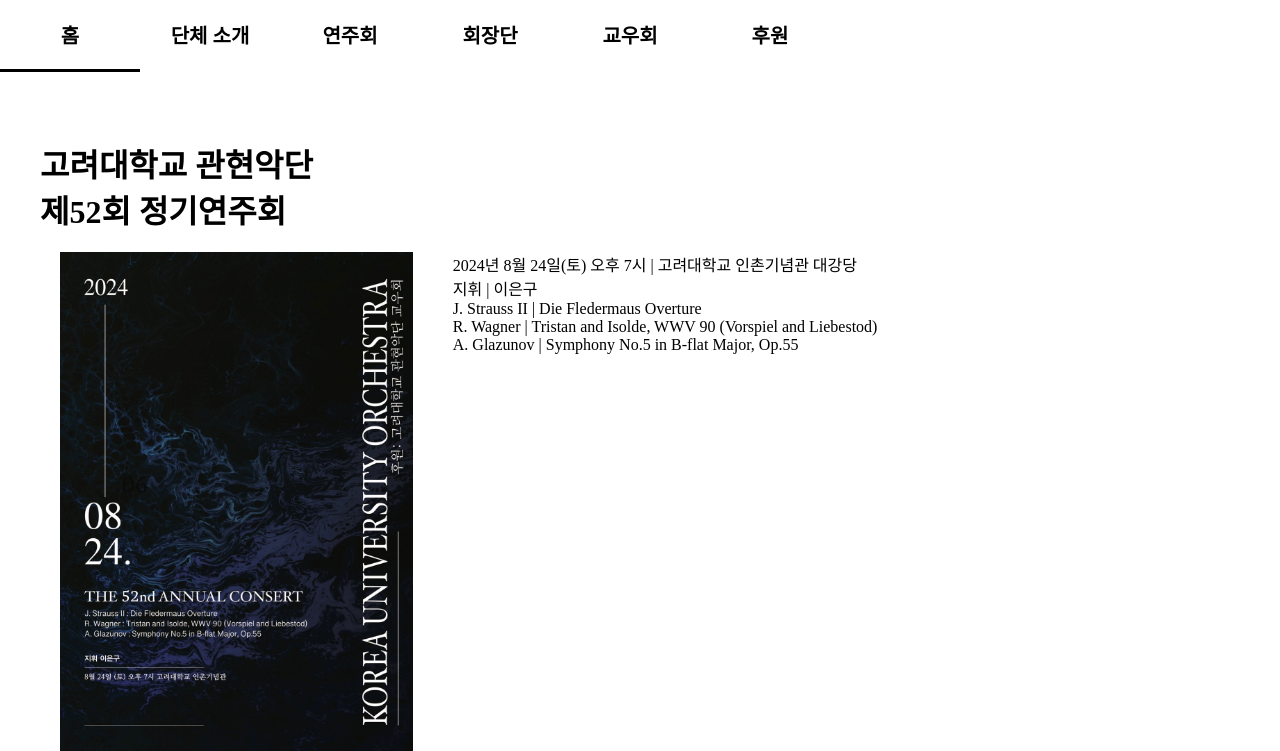
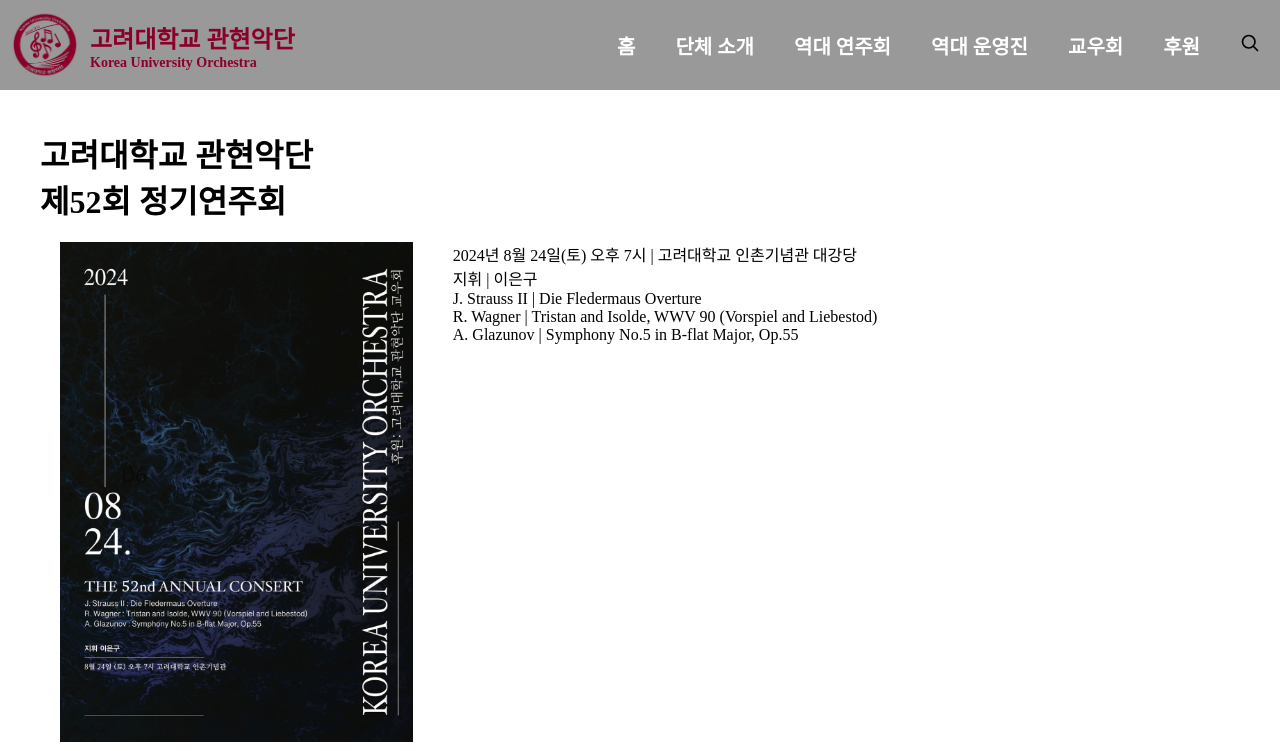
Before and after one commit to TY-ON/KUO-Korea-University-Orchestra-, a Python web app: template flask/templates/index.html in a window 1280 px wide. Shown: the top 751 px of the page. Run offline with Jinja, Linux system fonts and the light colour scheme; the template is opened without the code that fills it, so the values that code supplies are empty; some web fonts are replaced.

Commit message:
base style of menu bar

```diff
--- a/flask/static/css/style.css
+++ b/flask/static/css/style.css
@@ -1,3 +1,7 @@
+/* font */
+
+/* KoPub world 돋움 */
+@import "//cdn.jsdelivr.net/npm/font-kopubworld@1.0/dotum.min.css";
 
 /*전체 영역*/
 * {
@@ -18,19 +22,83 @@ div{
     padding:20px
 }
 
+#end > #icon{
+    width: 40px;
+    height: 40px;
+    padding: 0px;
+    float: left;
+    align-self: center;
+}
+
+#logo{
+    padding: 10px;
+    width: 70px;
+    height: 70px;
+}
+
+/* menu bar (GND) */
 #menu{
-    height: 100px;
+    height: 90px;
+    display: flex;
+    background-color: rgb(0 0 0 / 40%);
+    --main-font-color: white;
+    color: var(--main-font-color);
+    --sub-font-color: #8B0029;
+    color: var(--sub-font-color);
     padding: 0px;
+}
+#menu > div{
+    width: 350px;
+    flex-grow: 0;
+    padding: 0px;
+
+    display: flex;
+}
+#menu > div > div{
+    padding: 0px;
+
+    display: flex;
+    flex-direction: column;
+    justify-content: center;
+}
+#menu > div > div > div{
+    padding: 0px;
+    font-family: 'KoPubWorld Dotum';
+    font-style: normal;
+    font-weight: 700;
+    text-align: left;
+
+    display: flex;
+    flex-direction: column;
+    justify-content: center;
+}
+#menu > div > div > #main_subject{
+    font-size: 24px;
+}
+#menu > div > div > #sub_subject{
+    font-size: 14px;
+}
+
+#menu > ul{
+    flex-grow: 1;
+    display: flex;
+    align-items: center;
+    justify-content: flex-end;
 }
 
 #menu > ul > li{
-    font: bold 20px "malgun gothic";
+    font-family: 'KoPubWorld Dotum';
+    font-style: normal;
+    font-weight: 700;
+    font-size: 20px;
     text-align: center;
 
     float:left;
-    width:140px;
     padding: 0px;
     position: relative;
+}
+#menu > ul > li > a{
+    color: var(--main-font-color);
 }
 #menu > ul > li > ul{
     font-size: 14px;
@@ -43,16 +111,19 @@ div{
     border-bottom: 3px solid;
 
 }
+#menu > ul > li:hover > a{
+    color: var(--sub-font-color);
+}
 #menu > ul > li:hover > ul{
     display: block;
 }
 #menu > ul > li > ul > a > li{
-    width:140px;
     margin-top:10px;
 }
 
+/* Footer (FND) */
 #end{
-    background-color: rgb(86, 86, 86);
+    background-color: #333333;
     padding: 0px;
     width: calc(100vw - 17px);
     height: 200px;
@@ -66,6 +137,7 @@ div{
     float: left;
     align-self: center;
 }
+
 #end > #icon > a {
     align-items: center;
 }
@@ -73,5 +145,5 @@ div{
 
 #content{
     position: relative;
-    height: 50vw;
+    height: 1000px;
 }
--- a/flask/templates/menu.html
+++ b/flask/templates/menu.html
@@ -11,6 +11,17 @@
 
 {% macro menubar() %}
 <div id="menu">
+    <div>
+        <img id="logo" src="{{ url_for('static', filename='pictures/logo.png') }}" alt="이미지 로드에 실패하였습니다.">
+        <div>
+            <div id="main_subject">
+                고려대학교 관현악단
+            </div>
+            <div id="sub_subject">
+                Korea University Orchestra
+            </div>
+        </div>
+    </div>
     <ul>
         <li>
             <a href="/#">
@@ -38,7 +49,7 @@
         </li>
         <li>
             <a href="/consert">
-                <div>연주회</div>
+                <div>역대 연주회</div>
             </a>
             <ul>
                 <a href="/consert#0">
@@ -54,7 +65,7 @@
         </li>
         <li>
             <a href="/operation">
-                <div>회장단</div>
+                <div>역대 운영진</div>
             </a>
         </li>
         <li>
@@ -65,6 +76,15 @@
         <li>
             <a href="/support">
                 <div>후원</div>
+            </a>
+        </li>
+        <li>
+            <a href="/">
+                <div id="icon">
+                    <svg xmlns="http://www.w3.org/2000/svg" width="20px"  viewBox="0 0 24 24" fill="none">
+                    <path d="M15.7955 15.8111L21 21M18 10.5C18 14.6421 14.6421 18 10.5 18C6.35786 18 3 14.6421 3 10.5C3 6.35786 6.35786 3 10.5 3C14.6421 3 18 6.35786 18 10.5Z" stroke="#000000" stroke-width="2" stroke-linecap="round" stroke-linejoin="round"/>
+                    </svg>
+                </div>
             </a>
         </li>
     </ul>
```
Also changed, not shown: develop.md (+5 -1 lines), flask/static/pictures/logo.jpg (added), flask/static/pictures/logo.png (added), 1 other file.
